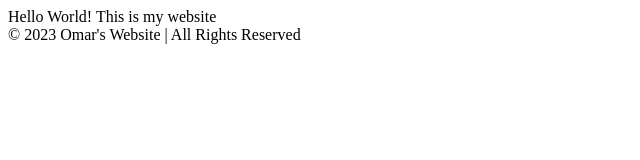
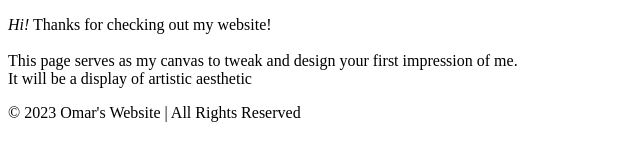
Before and after one commit to thetireddude/thetireddude.github.io, a plain HTML site: page index.html in a window 1280 px wide. Shown: the whole page, without its empty margins (0-640 px from the left). Drawn offline with Linux system fonts and the light colour scheme.

Commit message:
feat: add intro paragraph

```diff
--- a/index.html
+++ b/index.html
@@ -8,7 +8,12 @@
 <body>
     <nav></nav>
     <main>
-        Hello World! This is my website
+        <p>
+            <em>Hi!</em> Thanks for checking out my website! <br><br>
+            This page serves as my canvas to tweak and design your first impression of me. <br>
+            It will be a display of artistic aesthetic
+        </p>
+
         <section></section>
         <section></section>
         <section></section>
```
